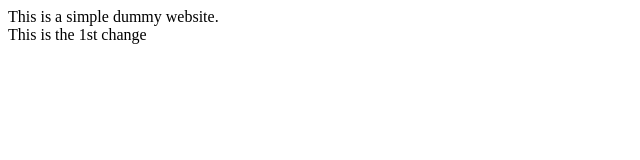
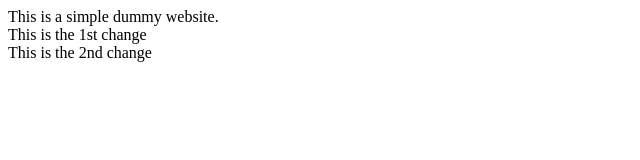
Before and after one commit to amarg236/ipclass3030, a plain HTML site: page index.html in a window 1280 px wide. Shown: the whole page, without its empty margins (0-640 px from the left). Drawn offline with Linux system fonts and the light colour scheme.

Commit message:
Change.html

```diff
--- a/index.html
+++ b/index.html
@@ -40,6 +40,7 @@ X _____________________________________________________________________
 <body>
 <div>This is a simple dummy website. </div>
    <div>This is the 1st change</div>
+   <div>This is the 2nd change</div>
 </body>
 
 </html>
```
